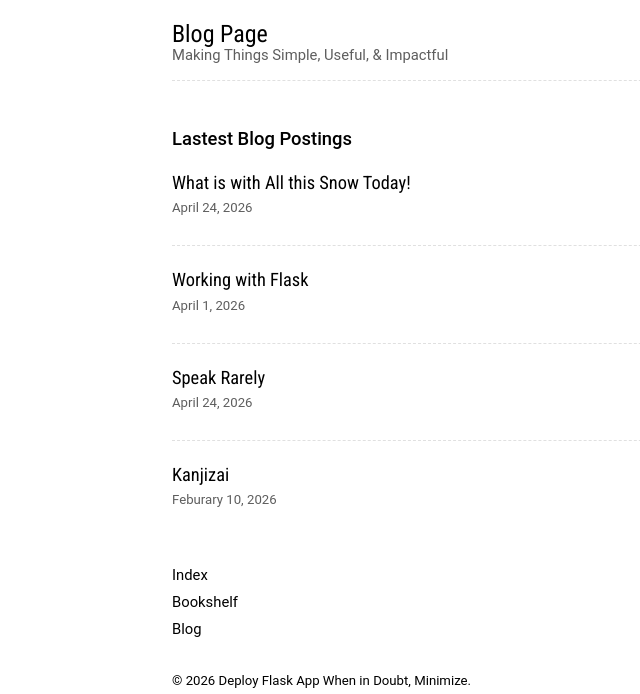
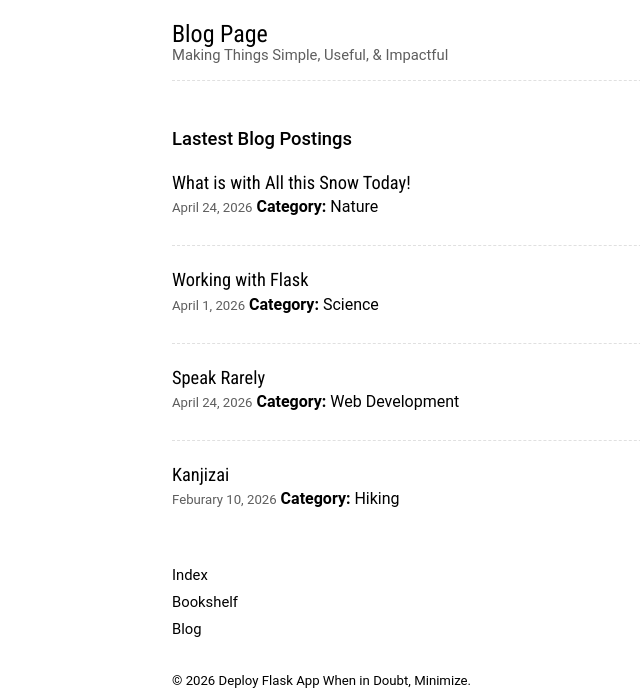
Before and after one commit to rindoshingen/Deploy-Flask-App, a Flask app: page /blog/ in a window 1280 px wide. Shown: the part 172-866 px from the top of the page, without its empty margins (213-853 px from the left). Run offline with Flask 3, Linux system fonts and the light colour scheme.

Commit message:
Add category display to blog post template

```diff
--- a/templates/blog.html
+++ b/templates/blog.html
@@ -9,6 +9,7 @@
                 <a href="{{ url_for('show_post', post_id=post.id) }}">{{ post.title }}</a>
             </h4>
             <time class="blog__date">{{ post.date }}</time>
+            <span class="blog__category"><strong>Category:</strong> {{ post.category }}</span>
         </li>
         {% endfor %}
     </ul>
```
